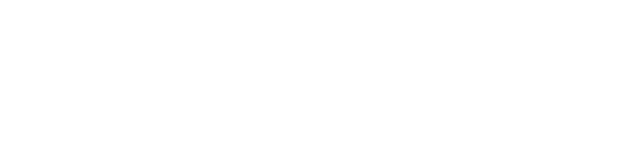
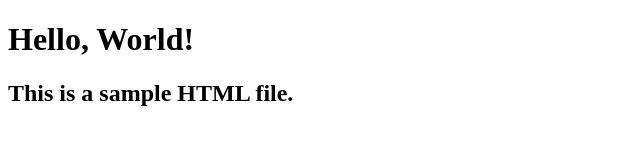
Before and after one commit to Adib-P/CodingCamp_Software_Engginer_Revou, a plain HTML site: page index.html in a window 1280 px wide. Shown: the whole page, without its empty margins (0-640 px from the left). Drawn offline with Linux system fonts and the light colour scheme.

Commit message:
Update Percobaan

```diff
--- a/index.html
+++ b/index.html
@@ -6,6 +6,7 @@
     <title>Document</title>
 </head>
 <body>
-
+    <h1>Hello, World!</h1>
+    <h2>This is a sample HTML file.</h2>
 </body>
 </html>
```
